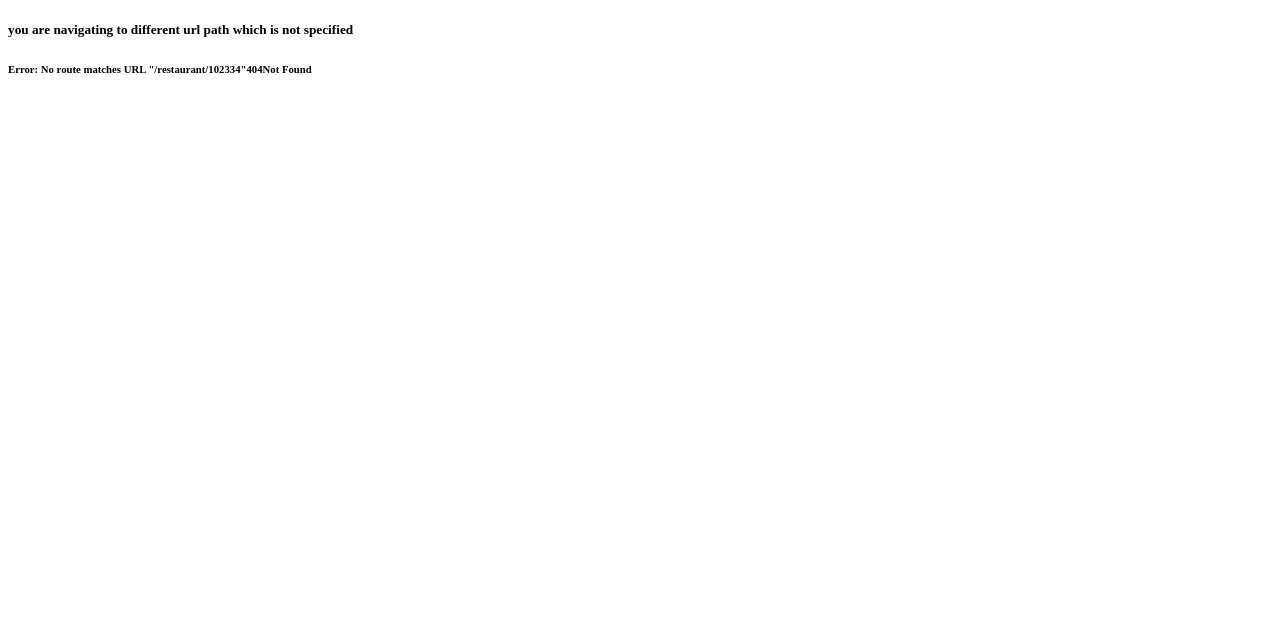
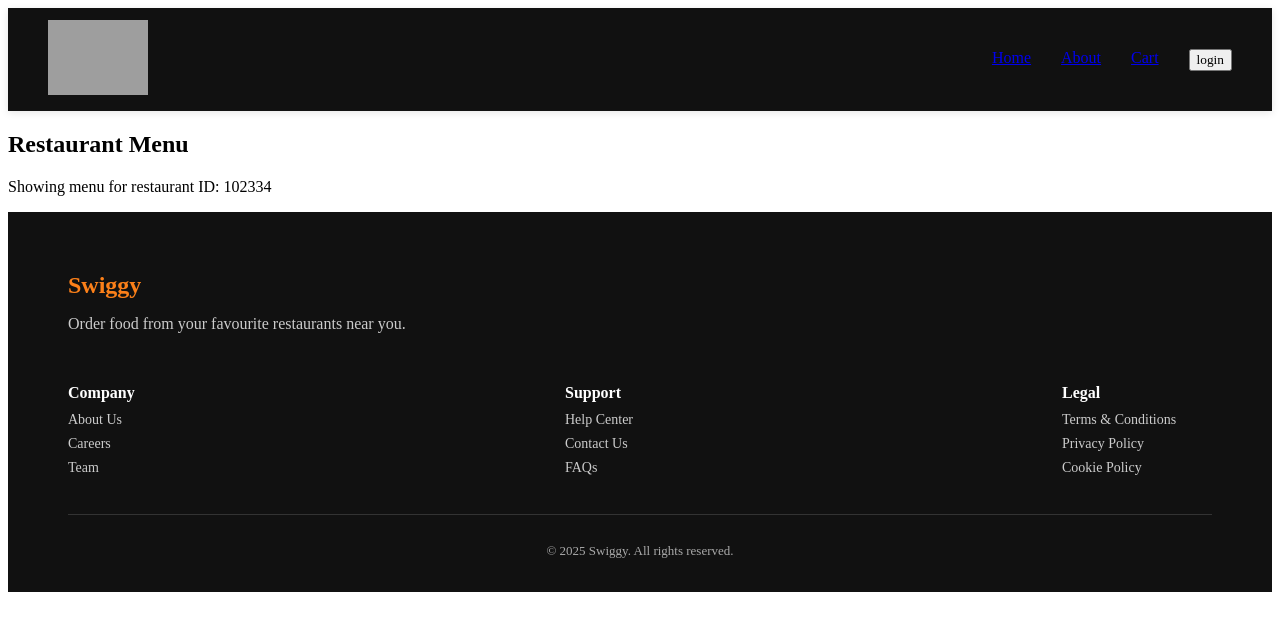
Before and after one commit to Gowsikav/React, a React (Vite) app in the folder react-parcel/: page /restaurant/102334 in a window 1280 px wide. Before the commit this address had no page. Shown: the top 630 px of the page. Built offline with nearby package versions, Linux system fonts and the light colour scheme; grey boxes are pictures that could not be loaded.

Commit message:
dynamic routing and used useParams() to fetch parameters form url

```diff
--- a/react-parcel/App.js
+++ b/react-parcel/App.js
@@ -6,6 +6,7 @@
 import { Error } from "./src/components/Error";
 import { About } from "./src/components/About";
 import { Outlet } from "react-router-dom";
+import RestaurantMenu from "./src/components/RestaurantMenu";
 
 let AppLayout = () => {
   return (
@@ -23,6 +24,7 @@
     children: [
       { path: "/about", element: <About/> },
       { path: "/", element: <Body /> },
+      {path:"/restaurant/:resId", element:<RestaurantMenu/>}
     ],
     errorElement:<Error/>
   },
--- a/react-parcel/src/components/Body.jsx
+++ b/react-parcel/src/components/Body.jsx
@@ -1,6 +1,7 @@
 import { useState } from "react";
 import { RES_DATA } from "../utility/constants";
 import RestoCard from "./RestoCard";
+import { Link } from "react-router-dom";
 
 export let Body = () => {
   const [listOfRestaurants, setListOfRestaurants] = useState(RES_DATA);
@@ -11,7 +12,7 @@
         <button
           onClick={() => {
             let filteredData = listOfRestaurants.filter(
-              (restaurant) => restaurant.card.card.info.avgRating >= 4.5
+              (restaurant) => restaurant.card.card.info.avgRating >= 4.5,
             );
             setListOfRestaurants(filteredData);
           }}
@@ -24,7 +25,12 @@
       <h5>Restaurants to explore</h5>
       <div className="food-items">
         {listOfRestaurants.map((restaurant) => (
-          <RestoCard resobj={restaurant} key={restaurant.card.card.info.id} />
+          <Link
+            to={`/restaurant/${restaurant.card.card.info.id}`}
+            key={restaurant.card.card.info.id}
+          >
+            <RestoCard resobj={restaurant} />
+          </Link>
         ))}
       </div>
     </div>
--- /dev/null
+++ b/react-parcel/src/components/RestaurantMenu.jsx
@@ -0,0 +1,14 @@
+import { useParams } from "react-router-dom";
+
+const RestaurantMenu = () => {
+  const { resId } = useParams();
+
+  return (
+    <div>
+      <h2>Restaurant Menu</h2>
+      <p>Showing menu for restaurant ID: {resId}</p>
+    </div>
+  );
+};
+
+export default RestaurantMenu;
```
